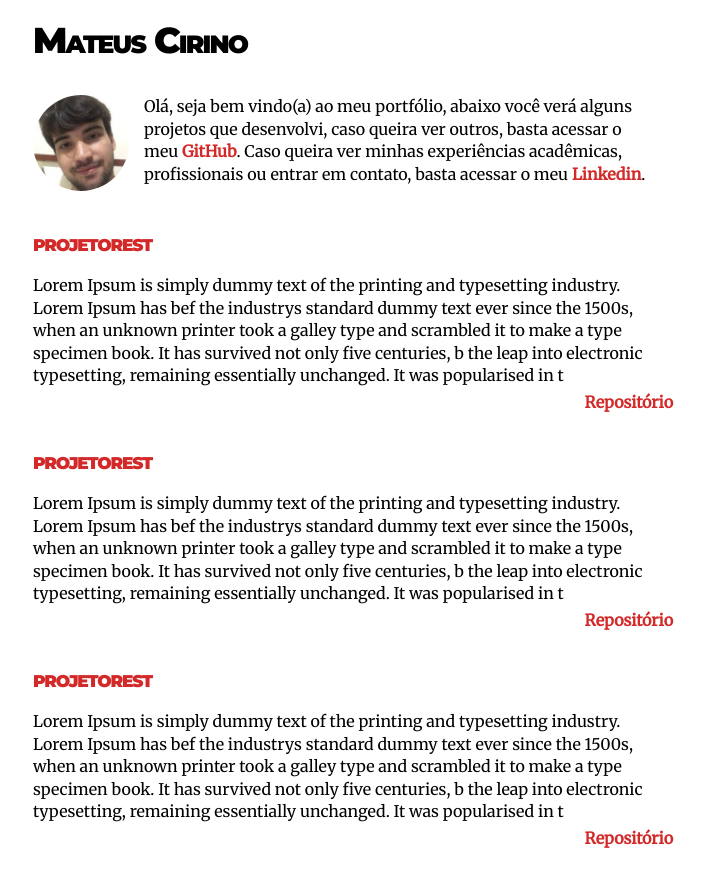
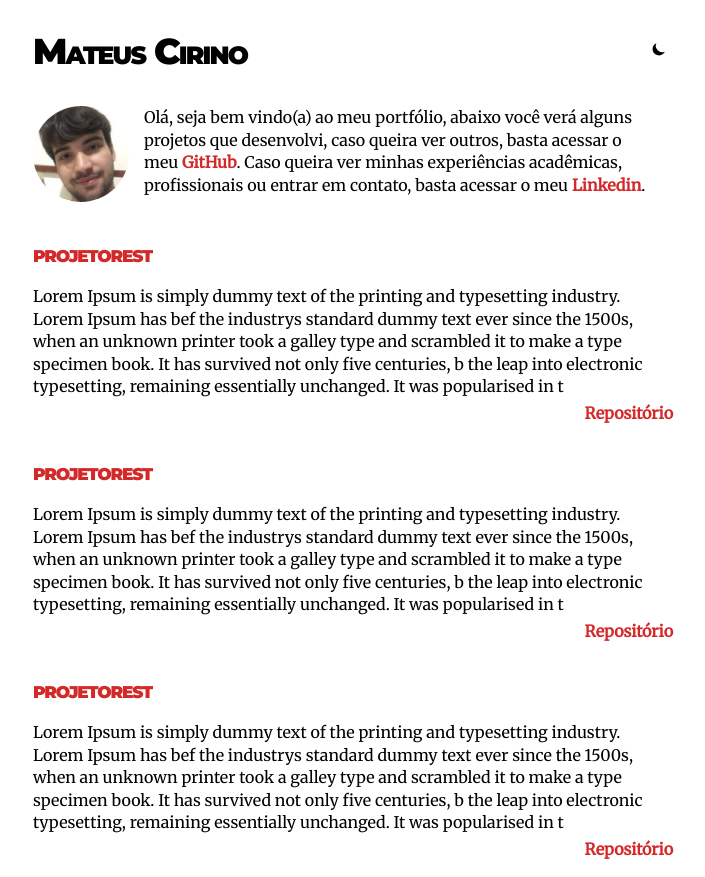
Before and after one commit to mateus-cirino/portfolio, a Next.js app: page / in a window 1280 px wide. Shown: the whole page, without its empty margins (287-992 px from the left). Built offline with nearby package versions, Linux system fonts and the light colour scheme.

Commit message:
adicao do dark mode

```diff
--- a/package.json
+++ b/package.json
@@ -13,6 +13,7 @@
     "prop-types": "^15.7.2",
     "react": "17.0.2",
     "react-dom": "17.0.2",
+    "react-icons": "^4.2.0",
     "styled-components": "^5.3.0",
     "styled-normalize": "^8.0.7"
   },
--- a/pages/_app.js
+++ b/pages/_app.js
@@ -2,16 +2,22 @@
 /* eslint-disable react/prop-types */
 /* eslint-disable react/react-in-jsx-scope */
 
+import { useState } from 'react';
 import { ThemeProvider } from 'styled-components';
+import ModeContext from '../src/context/mode';
 import { theme, GlobalStyle } from '../src/theme/index';
 
 function MyApp({ Component, pageProps }) {
+  const [mode, setMode] = useState('light');
+
   return (
     <>
-      <GlobalStyle />
-      <ThemeProvider theme={theme}>
-        <Component {...pageProps} />
-      </ThemeProvider>
+      <ModeContext.Provider value={{ mode, setMode }}>
+        <GlobalStyle mode={mode} theme={theme} />
+        <ThemeProvider theme={theme}>
+          <Component {...pageProps} />
+        </ThemeProvider>
+      </ModeContext.Provider>
     </>
   );
 }
--- a/pages/index.js
+++ b/pages/index.js
@@ -4,6 +4,7 @@ import About from '../src/components/about';
 import TextStyle from '../src/components/text/style';
 import Project from '../src/components/project';
 import ContainerStyle from '../src/components/grid/style';
+import ToggleMode from '../src/components/toggleMode';
 
 export default function Home() {
   return (
@@ -14,9 +15,17 @@ export default function Home() {
         <link href="https://fonts.googleapis.com/css2?family=Merriweather:ital,wght@0,400;1,900&family=Montserrat:wght@900&display=swap" rel="stylesheet" />
       </Head>
       <ContainerStyle>
-        <TextStyle typographyVariant="logo" as="h1" marginTop="15px">
-          Mateus Cirino
-        </TextStyle>
+        <div style={{
+          display: 'flex',
+          justifyContent: 'space-between',
+          marginTop: '10px',
+        }}
+        >
+          <TextStyle typographyVariant="logo" as="h1">
+            Mateus Cirino
+          </TextStyle>
+          <ToggleMode />
+        </div>
         <About />
         <Project />
         <Project />
--- a/src/components/grid/style/index.js
+++ b/src/components/grid/style/index.js
@@ -1,22 +1,29 @@
+import { useContext } from 'react';
 import styled, { css } from 'styled-components';
+import ModeContext from '../../../context/mode';
 import { breakpointsMedia } from '../../../theme/utils';
 
 const ContainerStyle = styled.div`
 margin-right: auto;
 margin-left: auto;
-min-height: 100vh;
+${({ theme }) => {
+    const { mode } = useContext(ModeContext);
+    return `background-color: ${theme.colors.backgroundColors[mode]};`;
+  }}
 ${breakpointsMedia({
     xs: css`
         width: 100%;
         padding-right: 28px;
         padding-left: 28px;
         padding-bottom: 28px;
+        padding-top: 28px;
     `,
     md: css`
         width: 50%;
         padding-right: 16px;
         padding-left: 16px;
         padding-bottom: 16px;
+        padding-top: 16px;
     `,
   })}
 `;
--- a/src/components/text/style/index.js
+++ b/src/components/text/style/index.js
@@ -1,18 +1,23 @@
 import styled from 'styled-components';
 import PropType from 'prop-types';
+import { useContext } from 'react';
 import { propToStyle } from '../../../theme/utils';
+import ModeContext from '../../../context/mode';
 
 const TextStyle = styled.span`
   ${(props) => props.theme.typographyVariants[props.typographyVariant]}
   ${propToStyle('width')}
   ${propToStyle('marginTop')}
   ${propToStyle('marginLeft')}
-  ${(props) => `color: ${props.isDestaque ? props.theme.colors.secondary : props.theme.colors.primary}`}
+  ${(props) => {
+    const { mode } = useContext(ModeContext);
+    return `color: ${props.isDestaque ? props.theme.colors.textColors[mode].secondary : props.theme.colors.textColors[mode].primary};`;
+  }}
 `;
 
 export default TextStyle;
 
 TextStyle.propTypes = {
-  typographyVariant: PropType.oneOf(['logo', 'title', 'paragraph']),
+  typographyVariant: PropType.oneOf(['logo', 'title', 'paragraph', 'link']),
   isDestaque: PropType.oneOfType([PropType.bool]),
 };
--- /dev/null
+++ b/src/components/toggleMode/index.js
@@ -0,0 +1,18 @@
+import React, { useContext } from 'react';
+import { CgSun } from 'react-icons/cg';
+import { HiMoon } from 'react-icons/hi';
+import ModeContext from '../../context/mode';
+import ToggleModeStyle from './style';
+
+const ToggleMode = () => {
+  const { mode, setMode } = useContext(ModeContext);
+  const onClickToggleMode = () => setMode(mode === 'light' ? 'dark' : 'light');
+  const icon = mode === 'light' ? <HiMoon /> : <CgSun />;
+  return (
+    <ToggleModeStyle onClick={onClickToggleMode}>
+      {icon}
+    </ToggleModeStyle>
+  );
+};
+
+export default ToggleMode;
--- /dev/null
+++ b/src/components/toggleMode/style/index.js
@@ -0,0 +1,15 @@
+import { useContext } from 'react';
+import styled from 'styled-components';
+import ModeContext from '../../../context/mode';
+
+const ToggleModeStyle = styled.button`
+  cursor: pointer;
+  ${({ theme }) => {
+    const { mode } = useContext(ModeContext);
+    return `color: ${theme.colors.textColors[mode].primary};`;
+  }}
+  background-color: transparent;
+  border: none;
+`;
+
+export default ToggleModeStyle;
--- /dev/null
+++ b/src/context/mode/index.js
@@ -0,0 +1,8 @@
+import { createContext } from 'react';
+
+const ModeContext = createContext({
+  mode: 'light',
+  setMode: () => {},
+});
+
+export default ModeContext;
--- a/src/theme/index.js
+++ b/src/theme/index.js
@@ -1,5 +1,6 @@
 import { createGlobalStyle } from 'styled-components';
 import { normalize } from 'styled-normalize';
+import PropTypes from 'prop-types';
 import { profileImageCSS } from '../components/profileImage/style';
 
 export const GlobalStyle = createGlobalStyle`
@@ -8,8 +9,16 @@ export const GlobalStyle = createGlobalStyle`
       margin: 0;
       text-decoration: none;
     }
+    #__next {
+      ${({ mode, theme }) => `background-color: ${theme.colors.backgroundColors[mode]};`}
+    }
     ${profileImageCSS}
 `;
+
+GlobalStyle.propTypes = {
+  mode: PropTypes.oneOfType([PropTypes.string]),
+  theme: PropTypes.oneOfType([PropTypes.object]),
+};
 
 const typographyVariants = {
   logo: {
@@ -45,8 +54,20 @@ const typographyVariants = {
 };
 
 const colors = {
-  primary: '#000000',
-  secondary: '#D32929',
+  textColors: {
+    light: {
+      primary: '#000000',
+      secondary: '#D32929',
+    },
+    dark: {
+      primary: '#FFFFFF',
+      secondary: '#D7385E',
+    },
+  },
+  backgroundColors: {
+    light: '#FFFFFF',
+    dark: '#070C0E',
+  },
 };
 
 const breakpoints = {
```
Also changed, not shown: 1 other file (tests, documents, lock files or other folders).
